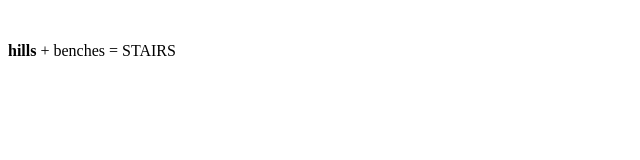
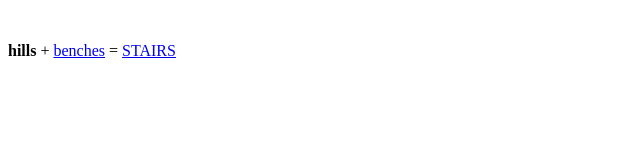
Before and after one commit to udioeater/hillswtf, a plain HTML site: page index.html in a window 1280 px wide. Shown: the whole page, without its empty margins (0-640 px from the left). Drawn offline with Linux system fonts and the light colour scheme.

Commit message:
try adding links to benches and stairs

```diff
--- a/index.html
+++ b/index.html
@@ -1,6 +1,6 @@
 <html>
   <head></head>
   <body><p>&nbsp;</p>
-    <p><strong>hills</strong> + benches = STAIRS</p>
+    <p><strong>hills</strong> + <a href="http://benches.lol">benches</a> = <a href="http://stairs.ooo">STAIRS</a></p>
   </body>
 </html>
```
